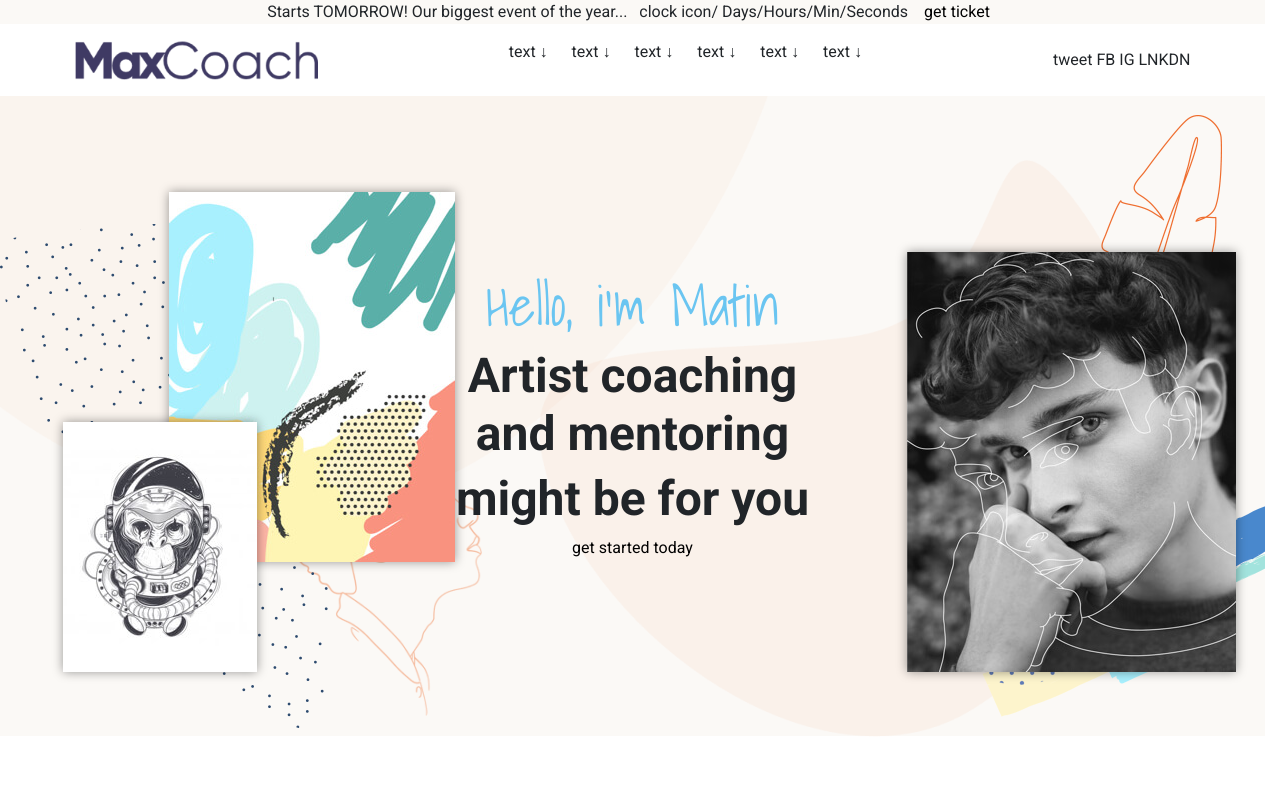
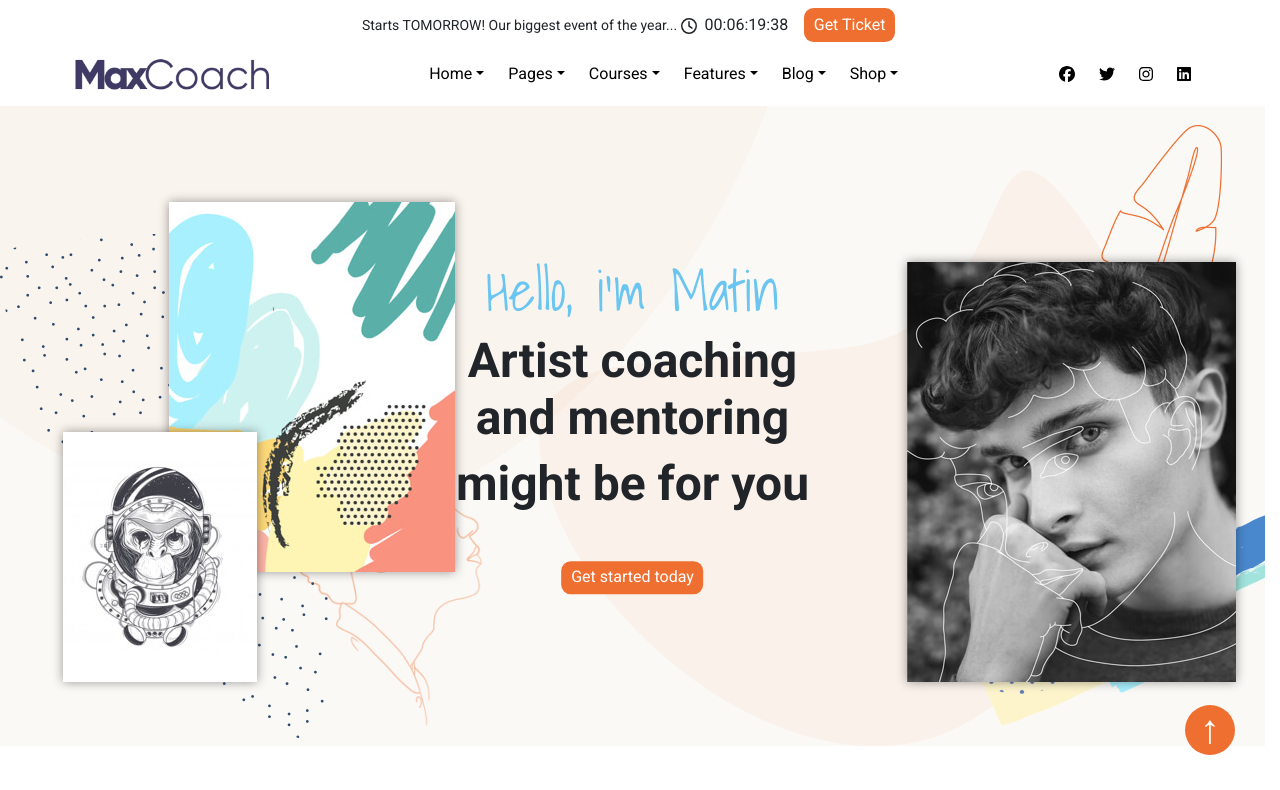
Before and after one commit to FrancescoBonandin/proj-html-vuejs, a Vue app: page / in a window 1280 px wide. Shown: the top 790 px of the page. Built offline with nearby package versions, Linux system fonts and the light colour scheme.

Commit message:
EDIT progetto completato

```diff
--- a/src/components/CourseCards.vue
+++ b/src/components/CourseCards.vue
@@ -105,7 +105,7 @@ export default {
     .card-body{
         min-height:210px;
         .content-container{
-
+            width: 100%;
             background-color: white;
             position: relative;
             top:60%;
@@ -117,8 +117,9 @@ export default {
         }
 
         .card-text{
-            min-height: 150px;
-            max-height: 200px;
+            min-height: 100px;
+            max-height: 150px;
+            padding:5px;
             h4{
                 font-size: 1.3rem;
 
@@ -136,6 +137,7 @@ export default {
 
                 >*{
                     display: inline-block;
+                    padding: 5px;
                 }
 
                 small{
@@ -150,6 +152,7 @@ export default {
     &:hover{
         .content-container{
             position: absolute;
+
             top: 50%;
             left: 0;
             border: 1px solid $button-primary;
--- a/src/components/FooterComponent.vue
+++ b/src/components/FooterComponent.vue
@@ -1,9 +1,10 @@
 <script>
 import FooterMainLists from './FooterMainLists.vue';
+import MyButton from './MyButton.vue';
 import {store} from '../store.js'
 
 export default {
-    components:{FooterMainLists},
+    components:{ FooterMainLists, MyButton },
     name: "FooterComponent",
     data() {
         return {
@@ -78,6 +79,8 @@ export default {
                         <small>
 
                             &copy;2020 MaxCoach.All Rights Reserved
+
+                            <MyButton class="fixed-btn" :text="'&uparrow;'" :btnclass="'round'" :anchor="'#ancora'"/>
 
                         </small>
 
@@ -159,6 +162,14 @@ export default {
         padding: 0.5rem;
         color: grey;
     }
+
+    .fixed-btn{
+        position: fixed;
+        z-index: 1;
+        bottom: 20px;
+        right: 20px;
+        transform: translate(-50%,-50%);
+    }
 }
 
 </style>
--- a/src/components/HeaderComponent.vue
+++ b/src/components/HeaderComponent.vue
@@ -1,45 +1,88 @@
 <script>
+import MyButton from './MyButton.vue';
+import HeaderDropdowns from './HeaderDropdowns.vue';
+import { FontAwesomeIcon } from '@fortawesome/vue-fontawesome';
+import {store} from '../store.js'
+
+
 export default {
+    components: {
+        FontAwesomeIcon,
+        MyButton,
+        HeaderDropdowns,
+     },
     name: "HeaderComponent",
     data() {
         return {
+            store,
+            countdownClock: null,
+            countdownCounter: null,
 
+        };
+    },
+    methods: {
+        addZeroBefore(num) {
+            if (num < 10) {
+                num = `0${num}`;
+            }
+            return num;
+        },
+        setCountdown() {
+            this.countdownClock = setInterval(() => {
+                let now = new Date();
+                let tomorrowCountdown = new Date(now.getFullYear(), now.getMonth(), now.getDate() + 1);
+                let timeleft = tomorrowCountdown.getTime() - now.getTime();
+                let days = Math.floor(timeleft / (1000 * 60 * 60 * 24));
+                let hours = Math.floor((timeleft % (1000 * 60 * 60 * 24)) / (1000 * 60 * 60));
+                let minutes = Math.floor((timeleft % (1000 * 60 * 60)) / (1000 * 60));
+                let seconds = Math.floor((timeleft % (1000 * 60)) / 1000);
+                if (days == 0 && hours == 0 && minutes == 0 && seconds == 0) {
+                    clearInterval(this.countdownClock);
+                    this.countdownCounter = "Time's Up";
+                }
+                else {
+                    this.countdownCounter = `${this.addZeroBefore(days)}:${this.addZeroBefore(hours)}:${this.addZeroBefore(minutes)}:${this.addZeroBefore(seconds)}`;
+                }
+            }, 1000);
         }
     },
-    methods: {
+    created() {
+        this.setCountdown();
+    },
 
-    }
 }
 </script>
 
 <template>
 
-    <header>
-        <section id="header-top">
+    <header id="ancora">
+        <section id="header-top ">
 
-            <div class="container">
+            <div class="container mt-2">
 
-                <div class="row justify-content-center align-items-start">
+                <div class="row justify-content-center align-items-center">
 
-                    <div class="col-auto d-flex flex-grow ">
+                    <div class="col-auto d-flex flex-grow align-items-center ">
 
-                        <div class="header-top-text ">
+                        <div  class="header-top-text ">
+
+                            <small>
+                                Starts TOMORROW! Our biggest event of the year...
+                            </small>
 
                             <span>
-                                Starts TOMORROW! Our biggest event of the year...
+                                <FontAwesomeIcon icon="fa-regular fa-clock "/>
                             </span>
 
                             <span class="mx-2">
-                                clock icon/ Days/Hours/Min/Seconds
+                                {{ countdownCounter }}
                             </span>
 
                         </div>
 
-                        <div class="custom-button mx-2">
+                        <div class=" mx-2">
 
-                            <a href="#nogo">
-                                get ticket
-                            </a>
+                            <MyButton :text="'Get Ticket'" :btnclass="'primary'"/>
 
                         </div>
 
@@ -59,18 +102,23 @@ export default {
 
                     <div class="col-auto">
 
-                        <div class="logo-container">
-                            <img src="../assets/img/dark-logo.png" alt="">
+                        <div class="row align-items-center">
+
+                            <div class="logo-container ">
+                                <img src="../assets/img/dark-logo.png" class="img-fluid" alt="">
+                            </div>
+
                         </div>
+
 
                     </div>
 
                     <div class="col-auto">
 
-                        <ul class="row justify-content-between align-items-center">
+                        <ul class="row row-cols-6 justify-content-between align-items-center my-0 ">
 
-                            <li class="col-auto" v-for="x in 6">
-                                text &DownArrow;
+                            <li class="col-auto" v-for="(singleDropdown,i) in store.headerDropdowns" :key="i">
+                               <HeaderDropdowns :dropdown="singleDropdown" :index="i"/>
                             </li>
 
                         </ul>
@@ -81,12 +129,11 @@ export default {
 
                         <div class="row align-items-center ">
 
-                            <div class="col">
+                            <div class="col" v-for="(singleLink,i) in store.socialLinks" :key="i">
 
-                                tweet
-                                FB
-                                IG
-                                LNKDN
+                                <a :href="singleLink.link">
+                                    <FontAwesomeIcon :icon="singleLink.social"/>
+                                </a>
 
                             </div>
 
@@ -113,11 +160,15 @@ export default {
 
 #header-main{
     .logo-container{
-        height: 2.5rem;
+        height: 2rem;
 
         img{
             height: 100%;
         }
     }
+
+    *{
+        max-height: 100%;
+    }
 }
 </style>
--- /dev/null
+++ b/src/components/HeaderDropdowns.vue
@@ -0,0 +1,46 @@
+
+<script>
+export default {
+    props:{
+        dropdown:Object,
+        index:Number,
+    },
+    data() {
+        return {
+
+        }
+    },
+    methods:{
+
+    }
+}
+</script>
+
+<template>
+
+    <div class="dropdown">
+
+        <a class=" dropdown-toggle" href="#" role="button" data-bs-toggle="dropdown" aria-expanded="false">
+            {{ dropdown .name }}
+        </a>
+
+        <ul class="dropdown-menu">
+
+            <li v-for="(singlevoice,i) in dropdown.menuVoices ">
+                <a class="dropdown-item" :href="singlevoice.anchor">
+                    {{singlevoice.voice}}
+                </a>
+            </li>
+
+
+        </ul>
+
+    </div>
+
+</template>
+
+<style lang="scss" scoped>
+@use '../assets/scss/main.scss' as *;
+
+
+</style>
--- a/src/components/MainComponent.vue
+++ b/src/components/MainComponent.vue
@@ -1,4 +1,5 @@
 <script>
+import MyButton from './MyButton.vue'
 import BoxCards from './BoxCards.vue'
 import CourseCards from './CourseCards.vue'
 import ProfileCards from './ProfileCards.vue'
@@ -9,6 +10,7 @@ import {store} from '../store.js'
 export default {
     name: "MainComponent",
     components:{
+        MyButton,
         BoxCards,
         CourseCards,
         ProfileCards,
@@ -82,9 +84,16 @@ export default {
 
                         </div>
 
-                        <div class="button">
-                            <a href="#nogo">get started today</a>
+                        <div class="row justify-content-center mt-5">
+
+                            <div class="col-auto">
+
+                                <MyButton :text="'Get started today'" :btnclass="'primary'"/>
+
+                            </div>
+
                         </div>
+
 
                     </div>
 
@@ -155,10 +164,14 @@ export default {
                             As an artist and an educator for nearly 30 years, i understand what it takes to create.
                         </p>
 
-                        <div class="">
-                            <a href="#nogo">
-                                Get started today
-                            </a>
+                        <div class="row">
+
+                            <div class="col-auto">
+
+                                <MyButton :text="'Get started today'" :btnclass="'secondary'"/>
+
+                            </div>
+
                         </div>
                     </div>
 
@@ -256,9 +269,7 @@ export default {
 
                     <div class="col-auto py-2">
 
-                        <a href="#nogo">
-                            View all courses &rightarrow;
-                        </a>
+                        <MyButton :text="'View all courses &rightarrow;'" :btnclass="'secondary'"/>
 
                     </div>
 
@@ -293,13 +304,20 @@ export default {
 
             </div>
 
-            <div class="row justify-content-center">
+            <div class="row justify-content-center g-1 py-1">
 
-                <div class="col-auto py-1">
+                <div class="col-auto ">
+
                     Get into Details now?
-                    <a href="#nogo">
+
+                </div>
+
+                <div class="col-auto">
+
+                    <a class="special-link" href="#nogo">
                         View all posts &rightarrow;
                     </a>
+
                 </div>
 
             </div>
@@ -553,6 +571,13 @@ h2{
         width: 100%;
         min-height: 700px;
     }
+
+    a.special-link{
+        display: block;
+        color: $button-primary;
+        border-bottom: 1px solid rgba($color: #333, $alpha: 0.4);
+
+    }
 }
 
 
--- /dev/null
+++ b/src/components/MyButton.vue
@@ -0,0 +1,101 @@
+<script>
+export default {
+    props:{
+        text:String,
+        btnclass:String,
+        anchor:{String,
+                default:'#nogo'},
+    },
+    data() {
+        return {
+
+        }
+    },
+    methods: {
+
+    }
+}
+</script>
+
+<template>
+
+    <div class="my-btn" :class=" btnclass">
+
+        <a :href="anchor" class="btn-text">
+            {{ text }}
+        </a>
+
+    </div>
+
+
+</template>
+
+<style lang="scss" scoped>
+@use '../assets/scss/main.scss' as *;
+
+.my-btn{
+
+    border-radius: 0.6rem;
+    a.btn-text{
+        text-decoration: none;
+        display: block;
+        width: 100%;
+        height: 100%;
+        padding: 0.3rem 0.6rem;
+
+
+    }
+    &.primary{
+        background-color:$button-primary;
+        transition:all ease-in-out 0.3s;
+
+        a.btn-text{
+            color: white;
+
+        }
+
+        &:hover{
+            background-color:$text-section-title;
+        }
+    }
+
+    &.secondary{
+        background-color:rgba( $button-primary, 0.2);
+        transition:all ease-in-out 0.3s;
+
+        a.btn-text{
+            color: $button-primary;
+
+        }
+
+        &:hover{
+            background-color:$button-primary;
+            a.btn-text{
+            color:white;
+
+        }
+        }
+    }
+    &.round{
+        border-radius: 50%;
+        background-color:$button-primary;
+        opacity: 1;
+        transition:all ease-in-out 0.3s;
+        width: 50px;
+        height: 50px;
+        font-size: 40px;
+        text-align: center;
+        line-height: 50px;
+        a.btn-text{
+            color: white;
+            padding: 0;
+
+        }
+
+        &:hover{
+            background-color:$text-section-title;
+        }
+    }
+
+}
+</style>
--- a/src/store.js
+++ b/src/store.js
@@ -2,7 +2,176 @@ import { reactive } from "vue";
 
 export const store= reactive({
 
-
+    headerDropdowns:[
+        {
+            name:'Home',
+            menuVoices:[
+                {
+                    voice:'lorem',
+                    anchor:'#nogo'
+                },
+                {
+                    voice:'lorem',
+                    anchor:'#nogo'
+                },
+                {
+                    voice:'lorem',
+                    anchor:'#nogo'
+                },
+                {
+                    voice:'lorem',
+                    anchor:'#nogo'
+                },
+                {
+                    voice:'lorem',
+                    anchor:'#nogo'
+                },
+            ]
+        },
+        {
+            name:'Pages',
+            menuVoices:[
+                {
+                    voice:'lorem',
+                    anchor:'#nogo'
+                },
+                {
+                    voice:'lorem',
+                    anchor:'#nogo'
+                },
+                {
+                    voice:'lorem',
+                    anchor:'#nogo'
+                },
+                {
+                    voice:'lorem',
+                    anchor:'#nogo'
+                },
+                {
+                    voice:'lorem',
+                    anchor:'#nogo'
+                },
+            ]
+        },
+        {
+            name:'Courses',
+            menuVoices:[
+                {
+                    voice:'lorem',
+                    anchor:'#nogo'
+                },
+                {
+                    voice:'lorem',
+                    anchor:'#nogo'
+                },
+                {
+                    voice:'lorem',
+                    anchor:'#nogo'
+                },
+                {
+                    voice:'lorem',
+                    anchor:'#nogo'
+                },
+                {
+                    voice:'lorem',
+                    anchor:'#nogo'
+                },
+            ]
+        },
+        {
+            name:'Features',
+            menuVoices:[
+                {
+                    voice:'lorem',
+                    anchor:'#nogo'
+                },
+                {
+                    voice:'lorem',
+                    anchor:'#nogo'
+                },
+                {
+                    voice:'lorem',
+                    anchor:'#nogo'
+                },
+                {
+                    voice:'lorem',
+                    anchor:'#nogo'
+                },
+                {
+                    voice:'lorem',
+                    anchor:'#nogo'
+                },
+            ]
+        },
+        {
+            name:'Blog',
+            menuVoices:[
+                {
+                    voice:'lorem',
+                    anchor:'#nogo'
+                },
+                {
+                    voice:'lorem',
+                    anchor:'#nogo'
+                },
+                {
+                    voice:'lorem',
+                    anchor:'#nogo'
+                },
+                {
+                    voice:'lorem',
+                    anchor:'#nogo'
+                },
+                {
+                    voice:'lorem',
+                    anchor:'#nogo'
+                },
+            ]
+        },
+        {
+            name:'Shop',
+            menuVoices:[
+                {
+                    voice:'lorem',
+                    anchor:'#nogo'
+                },
+                {
+                    voice:'lorem',
+                    anchor:'#nogo'
+                },
+                {
+                    voice:'lorem',
+                    anchor:'#nogo'
+                },
+                {
+                    voice:'lorem',
+                    anchor:'#nogo'
+                },
+                {
+                    voice:'lorem',
+                    anchor:'#nogo'
+                },
+            ]
+        },
+    ],
+    socialLinks:[
+        {
+            social:'fa-brands fa-facebook',
+            link:'www.facebook.it'
+        },
+        {
+            social:'fa-brands fa-twitter',
+            link:'www.twitter.it'
+        },
+        {
+            social:'fa-brands fa-instagram',
+            link:'www.instagram.it'
+        },
+        {
+            social:'fa-brands fa-linkedin',
+            link:'www.linkedin.it'
+        },
+    ],
     boxImages:[
         {
             image:'../assets/img/box/artist-box-image-01.png',
```
